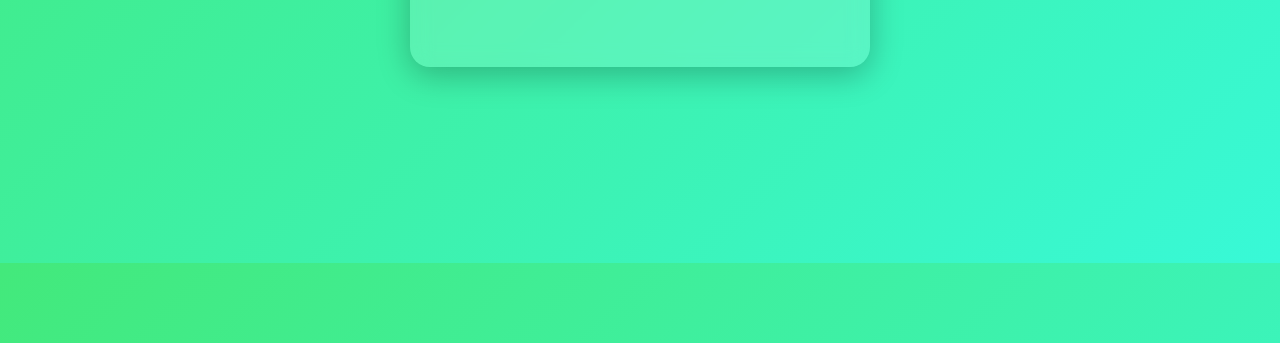
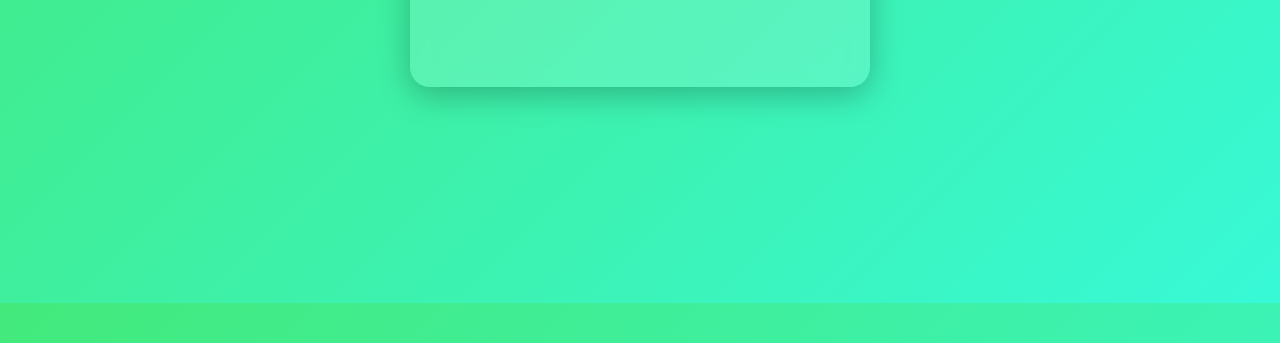
Before and after one commit to Madex-Tech/Weather-App, a plain HTML site: page index.html in a window 1280 px wide. Shown: the part 457-800 px from the top of the page. Drawn offline with Linux system fonts and the light colour scheme.

Commit message:
Update index.html

```diff
--- a/index.html
+++ b/index.html
@@ -14,7 +14,7 @@
       justify-content: center;
       align-items: center;
       flex-direction: column;
-      height: 90vh;
+      height: 95vh;
       animation: bgFade 20s infinite alternate;
       position: relative;
     }
```
